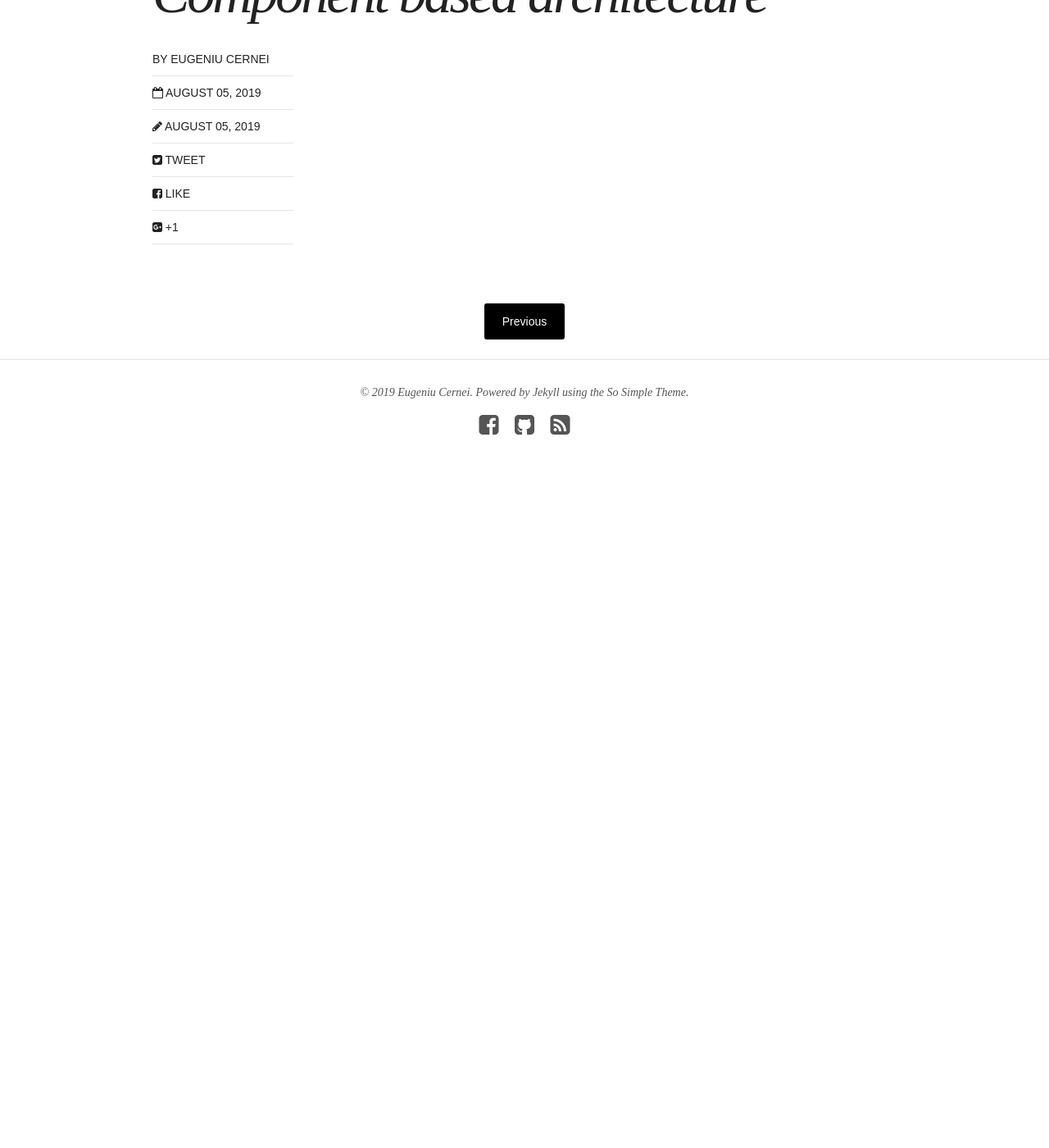
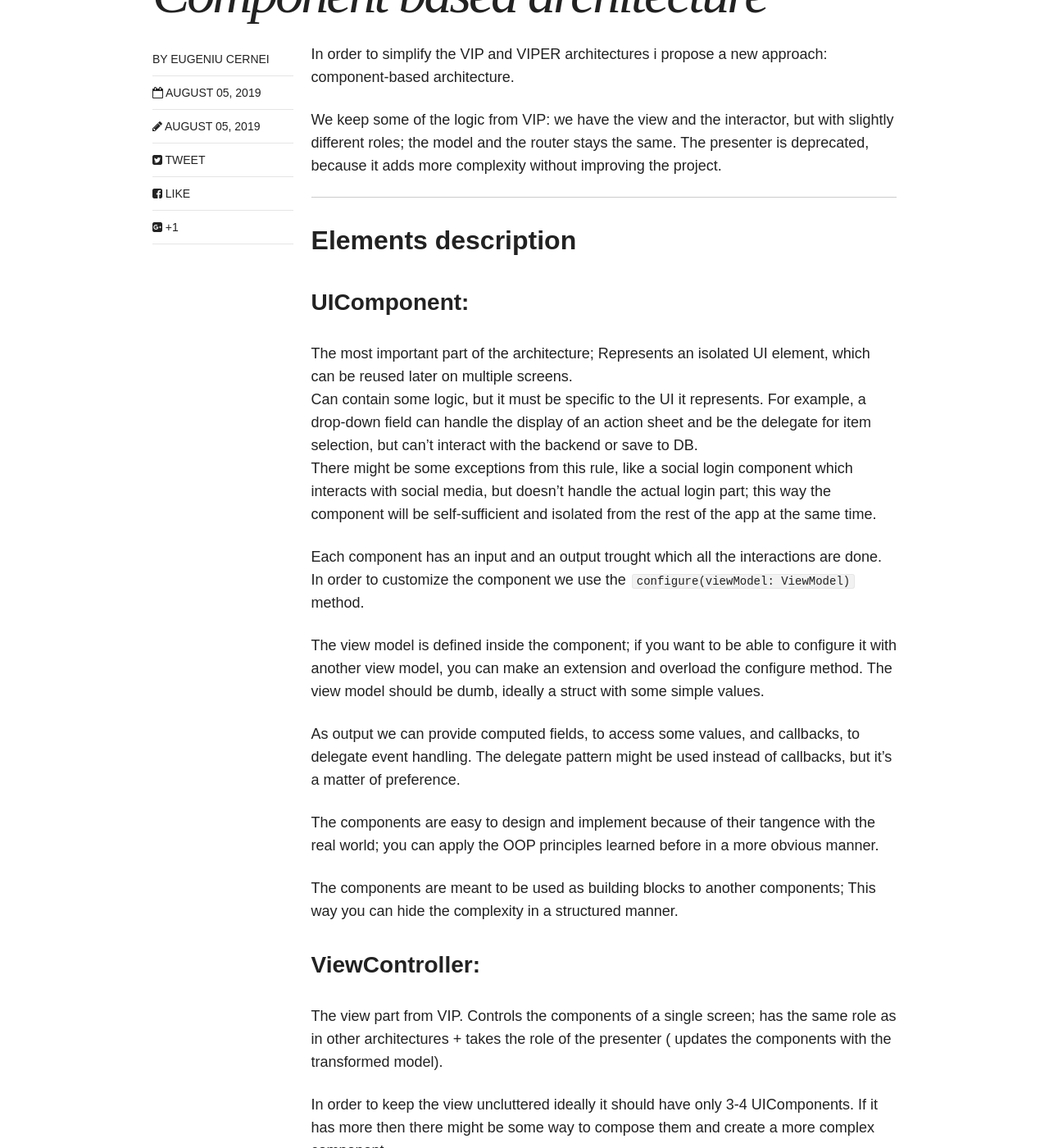
Before and after one commit to wetosc/wetosc.github.io, a Jekyll site: the page built from _posts/articles/2019-08-05-component-architecture.md, in a window 1280 px wide and 1400 px high, scrolled down 1192 px. Shown: the whole window at 82% size. Built offline with Jekyll 4.4.1, drawn with Linux system fonts in a browser that asks for light colours; nearby versions of some CDN libraries; before the commit the page ends 1822 px from its top, so only the background shows below that; some of the changed text lies outside the part shown.

Commit message:
Added the content for the component architecture article.

```diff
--- a/Gemfile
+++ b/Gemfile
@@ -9,7 +9,6 @@ source "https://rubygems.org"
 # This will help ensure the proper Jekyll version is running.
 # Happy Jekylling!
 gem "jekyll", ">= 3.6.3"
-gem "ffi", ">= 1.9.24"
 
 # If you want to use GitHub Pages, remove the "gem "jekyll"" above and
 # uncomment the line below. To upgrade, run `bundle update github-pages`.
--- a/_posts/articles/2019-08-05-component-architecture.md
+++ b/_posts/articles/2019-08-05-component-architecture.md
@@ -13,3 +13,77 @@ comments: true
 share: true
 ads: false
 ---
+
+In order to simplify the VIP and VIPER architectures i propose a new approach: component-based architecture.
+
+We keep some of the logic from VIP: we have the view and the interactor, but with slightly different roles; the model and the router stays the same. The presenter is deprecated, because it adds more complexity without improving the project.
+
+---
+
+## Elements description
+
+### **UIComponent**:
+The most important part of the architecture; Represents an isolated UI element, which can be reused later on multiple screens.
+Can contain some logic, but it must be specific to the UI it represents. For example, a drop-down field can handle the display of an action sheet and be the delegate for item selection, but can’t interact with the backend or save to DB.
+There might be some exceptions from this rule, like a social login component which interacts with social media, but doesn’t handle the actual login part; this way the component will be self-sufficient and isolated from the rest of the app at the same time.
+
+Each component has an input and an output trought which all the interactions are done.
+In order to customize the component we use the
+`configure(viewModel: ViewModel)` method.
+
+The view model is defined inside the component; if you want to be able to configure it with another view model, you can make an extension and overload the configure method. The view model should be dumb, ideally a struct with some simple values.
+
+As output we can provide computed fields, to access some values, and callbacks, to delegate event handling. The delegate pattern might be used instead of callbacks, but it’s a matter of preference.
+
+The components are easy to design and implement because of their tangence with the real world; you can apply the OOP principles learned before in a more obvious manner.
+
+The components are meant to be used as building blocks to another components; This way you can hide the complexity in a structured manner.
+
+### **ViewController**:
+The view part from VIP. Controls the components of a single screen; has the same role as in other architectures + takes the role of the presenter ( updates the components with the transformed model).
+
+In order to keep the view uncluttered ideally it should have only 3-4 UIComponents. If it has more then there might be some way to compose them and create a more complex component.
+
+The ViewController configures the components and serves as a bridge between them and the interactor. Also it contains some layout logic ( places the components in a scroll view / stack view, adds constraints to its view.
+
+### **Interactor**:
+As in VIP, it receives requests from ViewController and calls some web / storage services to do the actual busses logic. This time it doesn’t pass the response to the presenter, but right back to the ViewController, to whom it has a weak reference.
+
+### **Router**:
+Same as in VIP;
+ViewController instantiation is preferred to segues.
+
+### **Model**:
+Same as in VIP;
+Defines the models for the ViewController and the Interactor.
+
+---
+
+## Working in a team
+In a big team there always will be small changes to the code base which might affect everyone else. In order to avoid trouble we recommend to minimize the change to the existing components and to create a new one, if it has some different functionality.
+
+Avoid making the components too generic / too customizable;
+
+It’s better to have two button components with different styling than to make a generic component which needs to be styled everywhere we use it.
+As a rule of thumb, if you start using flags to change the behavior of the component it means you need to split it and make two more specialized ones.
+
+The components should change together with the UI; if the UI was changed only on a single page, you have to create new components or change the view.
+If an UI element changed on every page you have to change that UI element and check if it doesn’t break anything on all the screens it appears.
+
+---
+
+## Testing
+The UIComponents are meant to be isolated, so they can be tested without affecting the rest of the app.
+
+The interactor and the router can be tested the same way as in VIP.
+
+The problematic one is the view, because it depends on UIComponents.
+I propose to keep the view as simple as possible and not to test it, or use UI tests instead of unit-tests.
+Another approach would be to use interfaces for each component, which will allow to mock them and unit-test the view.
+
+---
+
+## Conclusion
+The architecture was born from the daily struggles with VIP ( which is too complicated for small projects) and MV* ( which bloats the view controller one way or another).
+
+It’s not a silver bullet, but it might find its niche. I’ll keep you updated with more details about how it worked for me and which changes would i like to make.
```
